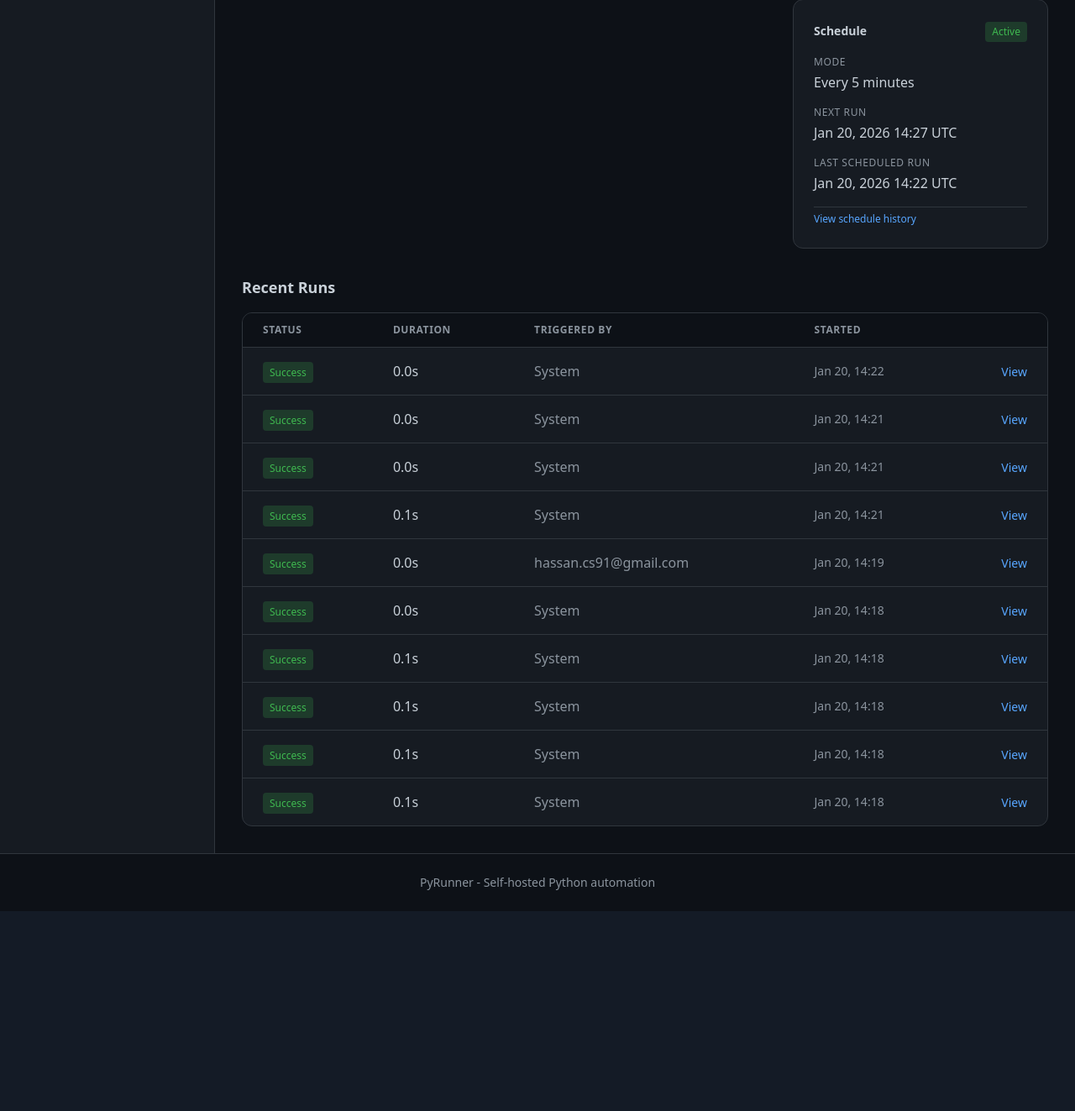
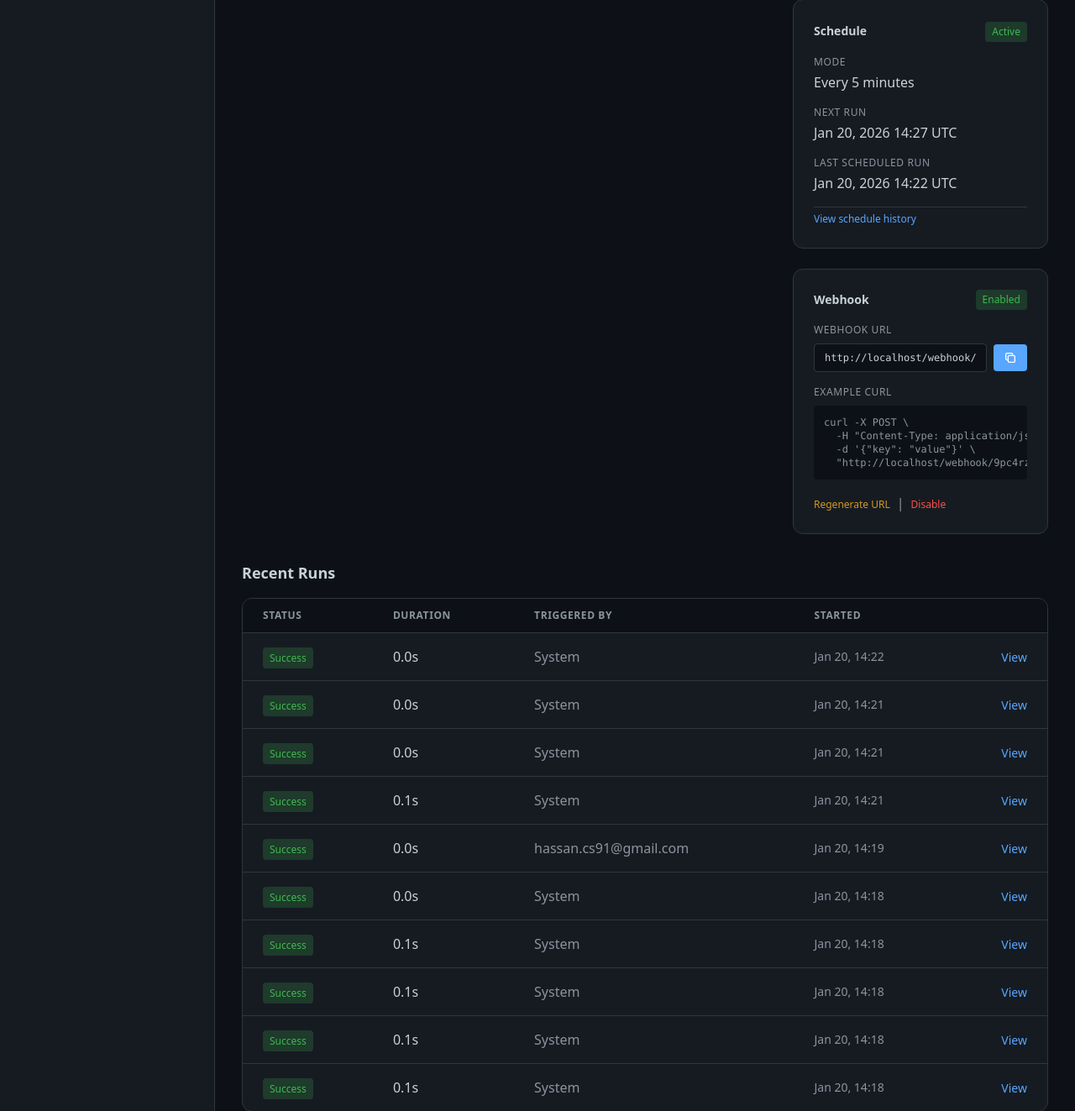
Before and after one commit to hassancs91/PyRunner, a Django app: page /cpanel/scripts/a5ad47fc-0384-43b8-b458-77fa9c2033fc/ in a window 1280 px wide. Shown: the part 802-2125 px from the top of the page at 84% size. Before the commit the page ends 1887 px from the top, so only its background shows below. Run offline with Django 5.2, Linux system fonts and the light colour scheme; a user stored in the database is signed in; data comes from the database, SQL or seed files in the repository; both versions use the stored data as it was after the commit.

Commit message:
Added Webhooks

```diff
--- a/core/models/script.py
+++ b/core/models/script.py
@@ -2,6 +2,7 @@
 Script model for user-created Python scripts.
 """
 
+import secrets
 import uuid
 
 from django.conf import settings
@@ -39,6 +40,16 @@ class Script(models.Model):
     is_enabled = models.BooleanField(
         default=True,
         help_text="Whether this script can be executed",
+    )
+
+    # Webhook
+    webhook_token = models.CharField(
+        max_length=64,
+        unique=True,
+        null=True,
+        blank=True,
+        db_index=True,
+        help_text="Unique token for webhook URL (auto-generated)",
     )
 
     # Metadata
@@ -93,3 +104,28 @@ class Script(models.Model):
         if len(self.code.split("\n")) > max_lines:
             preview += "\n..."
         return preview
+
+    @staticmethod
+    def generate_webhook_token() -> str:
+        """Generate a secure random webhook token (64 chars, URL-safe)."""
+        return secrets.token_urlsafe(48)  # 48 bytes = 64 chars in base64
+
+    def create_webhook_token(self) -> str:
+        """Create and save a new webhook token for this script."""
+        self.webhook_token = self.generate_webhook_token()
+        self.save(update_fields=["webhook_token", "updated_at"])
+        return self.webhook_token
+
+    def regenerate_webhook_token(self) -> str:
+        """Regenerate the webhook token, invalidating the old one."""
+        return self.create_webhook_token()
+
+    def clear_webhook_token(self) -> None:
+        """Remove the webhook token, disabling webhook access."""
+        self.webhook_token = None
+        self.save(update_fields=["webhook_token", "updated_at"])
+
+    @property
+    def has_webhook(self) -> bool:
+        """Check if this script has a webhook token configured."""
+        return bool(self.webhook_token)
--- a/core/views/scripts.py
+++ b/core/views/scripts.py
@@ -236,3 +236,45 @@ def schedule_history_view(request: HttpRequest, pk) -> HttpResponse:
         "schedule": schedule,
         "history": history,
     })
+
+
+@login_required
+@require_POST
+def webhook_enable_view(request: HttpRequest, pk) -> HttpResponse:
+    """Enable webhook for a script (creates token if not exists)."""
+    script = get_object_or_404(Script, pk=pk)
+
+    if not script.webhook_token:
+        script.create_webhook_token()
+        messages.success(request, f'Webhook enabled for "{script.name}".')
+    else:
+        messages.info(request, "Webhook is already enabled.")
+
+    return redirect("cpanel:script_detail", pk=pk)
+
+
+@login_required
+@require_POST
+def webhook_disable_view(request: HttpRequest, pk) -> HttpResponse:
+    """Disable webhook for a script (removes token)."""
+    script = get_object_or_404(Script, pk=pk)
+
+    if script.webhook_token:
+        script.clear_webhook_token()
+        messages.success(request, f'Webhook disabled for "{script.name}".')
+    else:
+        messages.info(request, "Webhook is already disabled.")
+
+    return redirect("cpanel:script_detail", pk=pk)
+
+
+@login_required
+@require_POST
+def webhook_regenerate_view(request: HttpRequest, pk) -> HttpResponse:
+    """Regenerate webhook token (invalidates old URL)."""
+    script = get_object_or_404(Script, pk=pk)
+
+    script.regenerate_webhook_token()
+    messages.success(request, f'Webhook URL regenerated for "{script.name}". The old URL is now invalid.')
+
+    return redirect("cpanel:script_detail", pk=pk)
--- a/pyrunner/urls.py
+++ b/pyrunner/urls.py
@@ -19,9 +19,13 @@ from django.contrib import admin
 from django.urls import path, include
 from django.shortcuts import redirect
 
+from core.views.webhooks import webhook_trigger_view
+
 urlpatterns = [
     path("admin/", admin.site.urls),
     path("auth/", include("core.urls.auth")),
     path("cpanel/", include("core.urls.cpanel")),
+    # Public webhook endpoint (no auth required)
+    path("webhook/<str:token>/", webhook_trigger_view, name="webhook_trigger"),
     path("", lambda request: redirect("auth:login")),
 ]
--- a/templates/cpanel/scripts/detail.html
+++ b/templates/cpanel/scripts/detail.html
@@ -174,6 +174,75 @@
                         </a>
                     </div>
                 </div>
+
+                <!-- Webhook Card -->
+                <div class="bg-code-surface border border-code-border rounded-xl p-6">
+                    <div class="flex items-center justify-between mb-4">
+                        <h3 class="text-sm font-semibold text-code-text">Webhook</h3>
+                        {% if script.has_webhook %}
+                        <span class="text-xs px-2 py-1 rounded bg-code-green/20 text-code-green">Enabled</span>
+                        {% else %}
+                        <span class="text-xs px-2 py-1 rounded bg-code-muted/20 text-code-muted">Disabled</span>
+                        {% endif %}
+                    </div>
+
+                    {% if script.has_webhook %}
+                    <div class="space-y-4">
+                        <div>
+                            <dt class="text-xs text-code-muted uppercase tracking-wider mb-2">Webhook URL</dt>
+                            <div class="flex items-center space-x-2">
+                                <input type="text"
+                                       id="webhook-url"
+                                       value="{{ request.scheme }}://{{ request.get_host }}{% url 'webhook_trigger' token=script.webhook_token %}"
+                                       readonly
+                                       class="flex-1 px-3 py-2 bg-code-bg border border-code-border rounded text-code-text text-xs font-mono">
+                                <button type="button"
+                                        onclick="copyWebhookUrl()"
+                                        class="px-3 py-2 bg-code-accent hover:bg-code-accent/90 text-white text-xs rounded transition-colors"
+                                        title="Copy URL">
+                                    <svg class="w-4 h-4" fill="none" stroke="currentColor" viewBox="0 0 24 24">
+                                        <path stroke-linecap="round" stroke-linejoin="round" stroke-width="2" d="M8 16H6a2 2 0 01-2-2V6a2 2 0 012-2h8a2 2 0 012 2v2m-6 12h8a2 2 0 002-2v-8a2 2 0 00-2-2h-8a2 2 0 00-2 2v8a2 2 0 002 2z"/>
+                                    </svg>
+                                </button>
+                            </div>
+                        </div>
+
+                        <div>
+                            <dt class="text-xs text-code-muted uppercase tracking-wider mb-2">Example curl</dt>
+                            <pre class="p-3 bg-code-bg rounded text-xs font-mono text-code-muted overflow-x-auto">curl -X POST \
+  -H "Content-Type: application/json" \
+  -d '{"key": "value"}' \
+  "{{ request.scheme }}://{{ request.get_host }}{% url 'webhook_trigger' token=script.webhook_token %}"</pre>
+                        </div>
+
+                        <div class="flex items-center space-x-2 pt-2">
+                            <form method="post" action="{% url 'cpanel:webhook_regenerate' pk=script.pk %}"
+                                  onsubmit="return confirm('Regenerate webhook URL? The old URL will stop working.');">
+                                {% csrf_token %}
+                                <button type="submit" class="text-xs text-code-yellow hover:underline">
+                                    Regenerate URL
+                                </button>
+                            </form>
+                            <span class="text-code-muted">|</span>
+                            <form method="post" action="{% url 'cpanel:webhook_disable' pk=script.pk %}"
+                                  onsubmit="return confirm('Disable webhook? The URL will stop working.');">
+                                {% csrf_token %}
+                                <button type="submit" class="text-xs text-code-red hover:underline">
+                                    Disable
+                                </button>
+                            </form>
+                        </div>
+                    </div>
+                    {% else %}
+                    <p class="text-code-muted text-sm mb-4">Enable webhooks to trigger this script via HTTP requests from external services.</p>
+                    <form method="post" action="{% url 'cpanel:webhook_enable' pk=script.pk %}">
+                        {% csrf_token %}
+                        <button type="submit" class="px-4 py-2 bg-code-accent hover:bg-code-accent/90 text-white text-sm rounded transition-colors">
+                            Enable Webhook
+                        </button>
+                    </form>
+                    {% endif %}
+                </div>
             </div>
         </div>
 
@@ -238,4 +307,25 @@
         </div>
     </div>
 </div>
+
+<script>
+function copyWebhookUrl() {
+    const urlInput = document.getElementById('webhook-url');
+    if (urlInput) {
+        navigator.clipboard.writeText(urlInput.value).then(() => {
+            // Show brief feedback
+            const btn = event.currentTarget;
+            const originalHTML = btn.innerHTML;
+            btn.innerHTML = '<svg class="w-4 h-4" fill="none" stroke="currentColor" viewBox="0 0 24 24"><path stroke-linecap="round" stroke-linejoin="round" stroke-width="2" d="M5 13l4 4L19 7"/></svg>';
+            setTimeout(() => {
+                btn.innerHTML = originalHTML;
+            }, 1500);
+        }).catch(err => {
+            // Fallback for older browsers
+            urlInput.select();
+            document.execCommand('copy');
+        });
+    }
+}
+</script>
 {% endblock %}
```
Also changed, not shown: core/executor.py (+23 -5 lines), core/tasks.py (+6 -3 lines), core/urls/cpanel.py (+7 -0 lines), core/views/webhooks.py (added, +126 -0 lines), docs/IMPLEMENTATION_PLAN.md (+165 -0 lines), notes.md (+1 -0 lines), core/migrations/0005_add_webhook_token.py (added), data/db.sqlite3.
